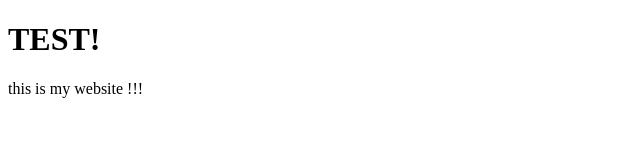
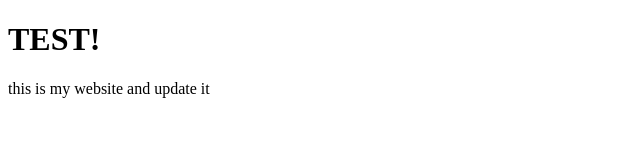
Before and after one commit to orimolco102/HTML-CSS-GITHUB, a plain HTML site: page projects/index.html in a window 1280 px wide. Shown: the full height of the page, 0-640 px from the left. Drawn offline with Linux system fonts and the light colour scheme.

Commit message:
conflict resolved

```diff
--- a/projects/index.html
+++ b/projects/index.html
@@ -8,7 +8,7 @@
 <body>
     <header>
         <h1> TEST!</h1>
-        <p> this is my website !!!</p>
+        <p> this is my website and update it</p>
     </header>
 
 </body>
```
